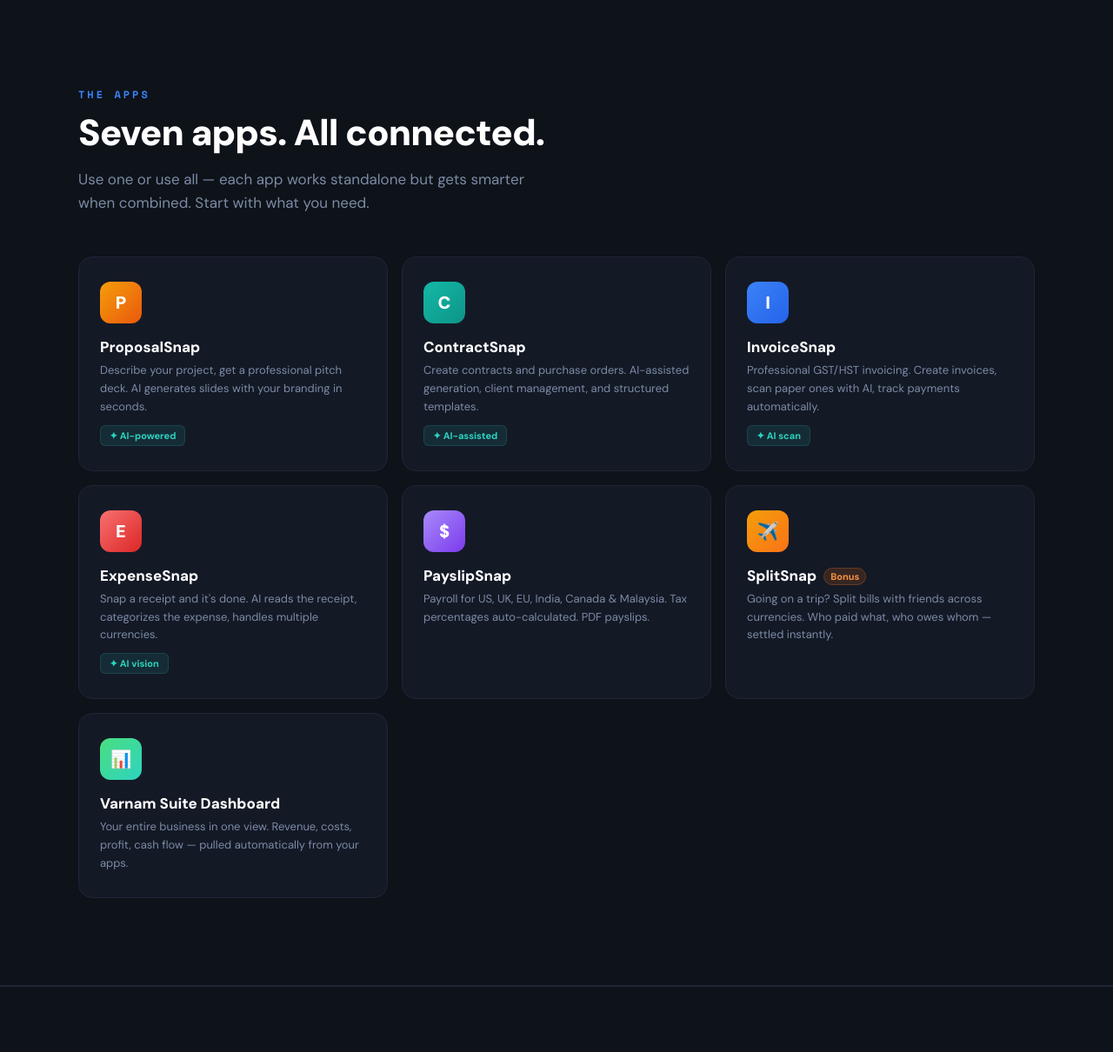
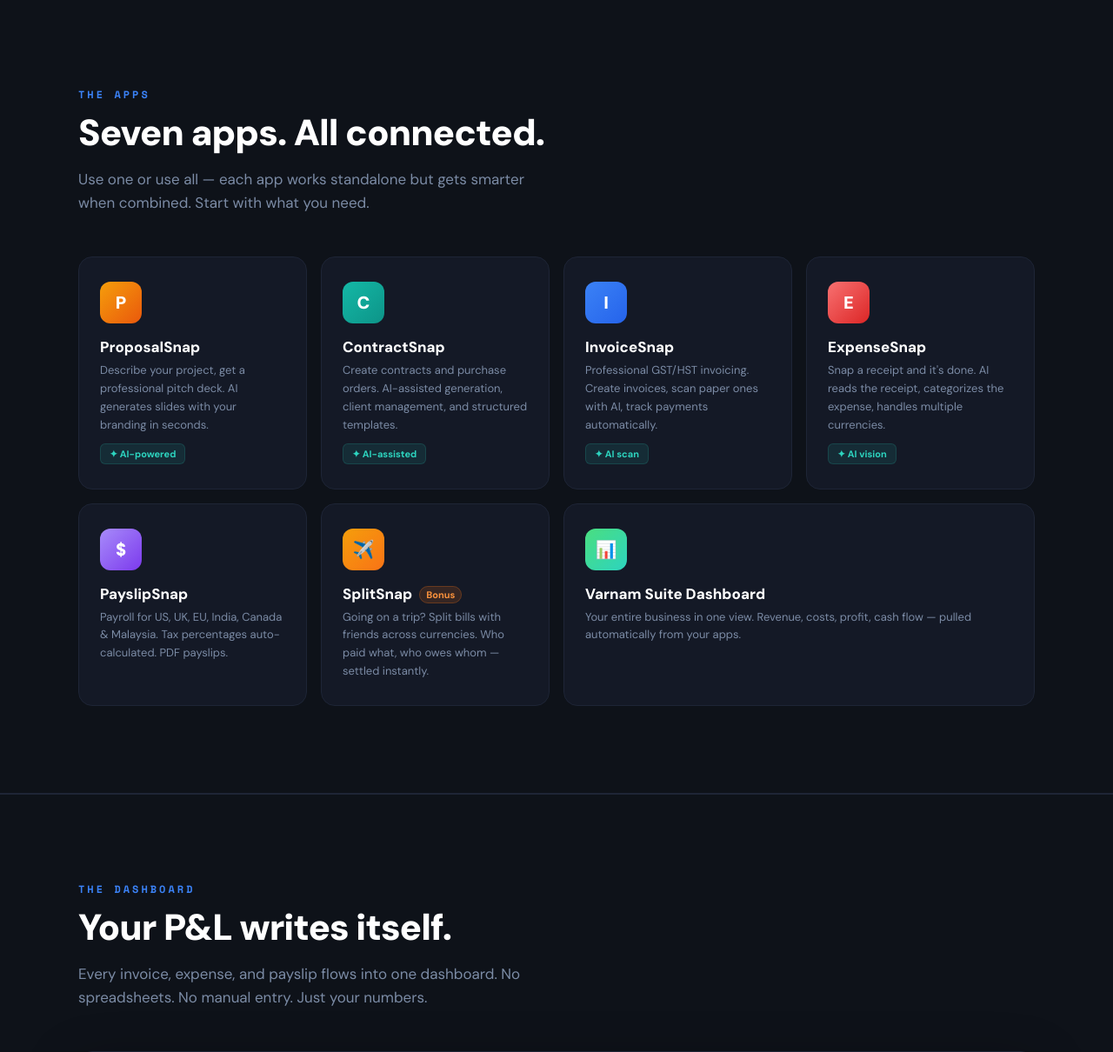
Before and after one commit to akaistudio/financesnap, a Flask app: page /login in a window 1280 px wide. Shown: the part 1350-2560 px from the top of the page at 87% size. Run offline with Flask 3, Linux system fonts and the light colour scheme; data that the repository does not hold is empty; some libraries are stand-ins or nearby versions.

Commit message:
fix: app cards grid — 4+3 layout, Dashboard card spans 2 cols on last row

```diff
--- a/templates/login.html
+++ b/templates/login.html
@@ -75,7 +75,10 @@ section{padding:100px 32px}
 .flow-arrow{color:var(--text2);font-size:20px;display:flex;align-items:center;padding:0 4px;opacity:.3;z-index:1}
 
 /* App cards */
-.apps-grid{display:grid;grid-template-columns:1fr 1fr 1fr;gap:16px}
+.apps-grid{display:grid;grid-template-columns:repeat(4,1fr);gap:16px}
+.apps-grid .app-card:nth-child(5){grid-column:1/2}
+.apps-grid .app-card:nth-child(6){grid-column:2/3}
+.apps-grid .app-card:nth-child(7){grid-column:3/5;}
 .app-card{background:var(--card);border:1px solid var(--border);border-radius:16px;padding:28px 24px;transition:.3s;position:relative;overflow:hidden}
 .app-card::before{content:'';position:absolute;top:0;left:0;right:0;height:3px;opacity:0;transition:.3s}
 .app-card:hover{border-color:rgba(255,255,255,.1);transform:translateY(-4px);box-shadow:0 12px 40px rgba(0,0,0,.4)}
@@ -161,6 +164,7 @@ footer a{color:var(--blue);text-decoration:none}
     section{padding:60px 20px}
     .flow{flex-wrap:wrap;gap:16px}.flow::after{display:none}.flow-arrow{display:none}.flow-step{flex:none;width:calc(33.33% - 12px)}
     .apps-grid{grid-template-columns:1fr}
+    .apps-grid .app-card:nth-child(n){grid-column:auto}
     .stats-row{grid-template-columns:1fr 1fr;gap:16px}
     .for-grid{grid-template-columns:1fr}
     .preview-body{grid-template-columns:1fr}
```
